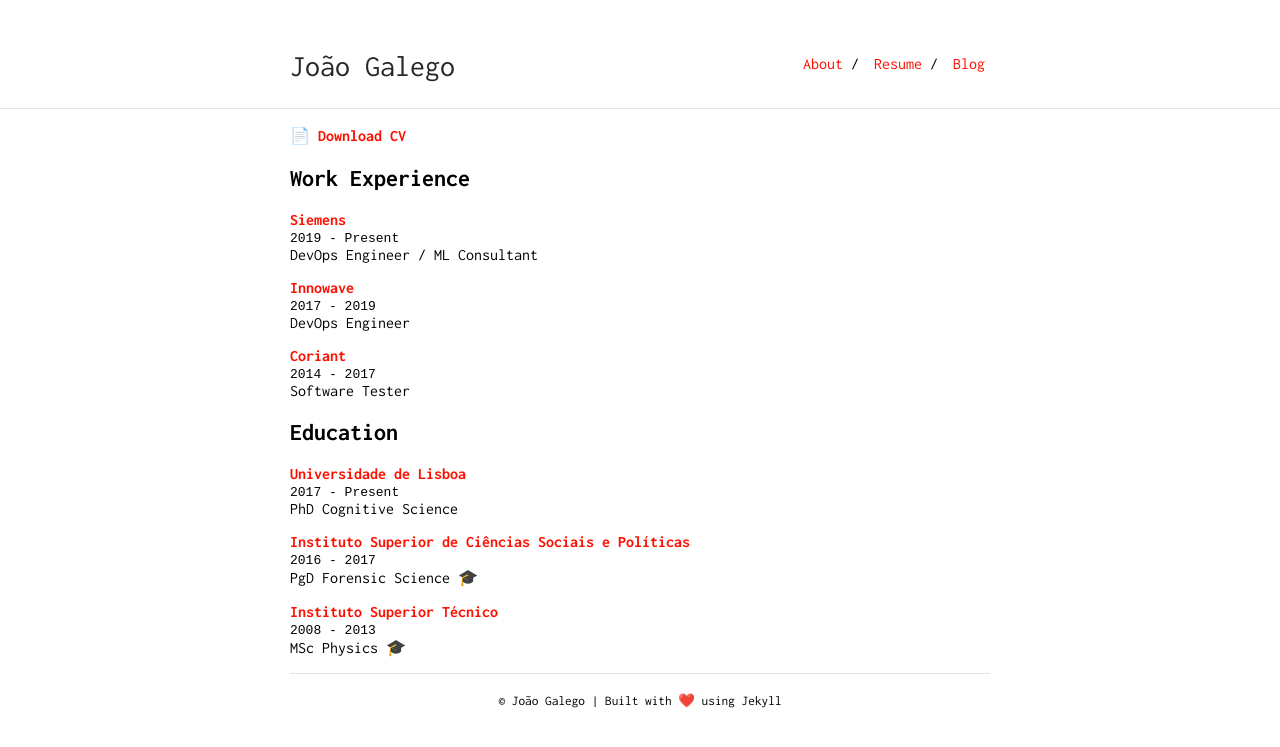
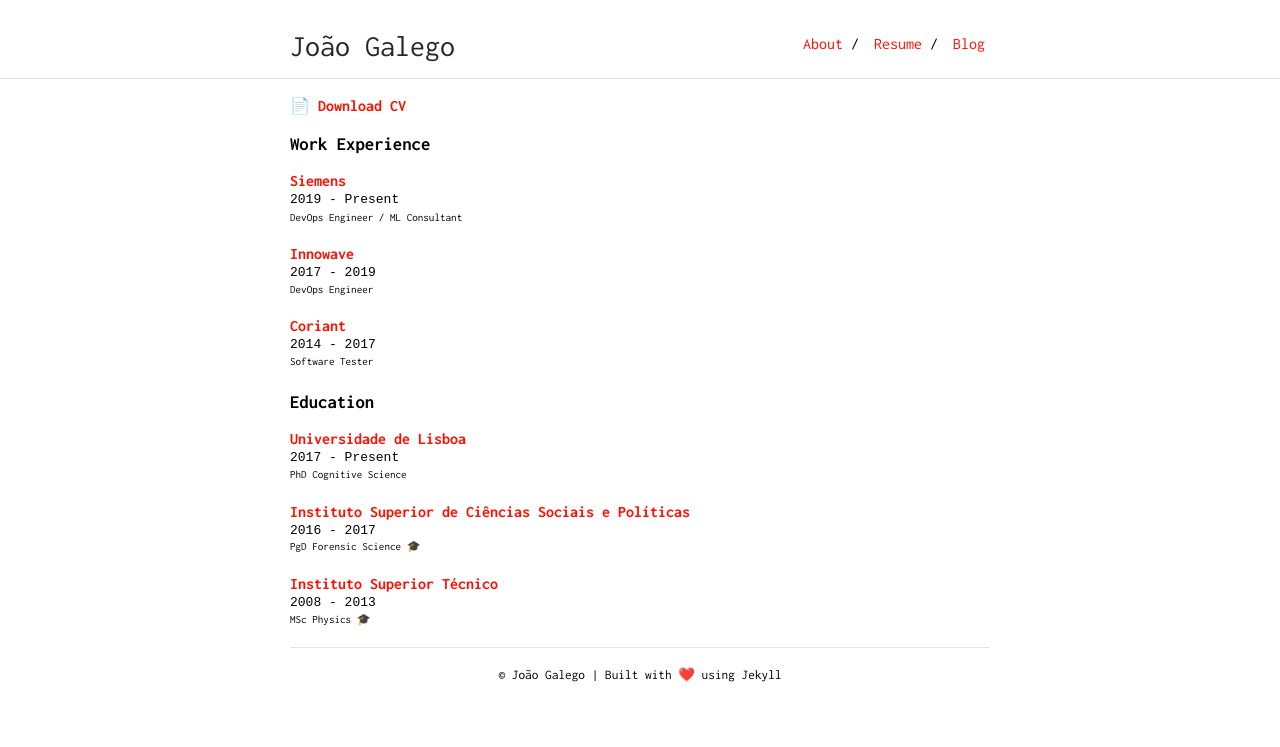
Before and after one commit to JGalego/JGalego.github.io, a Jekyll site: the page built from resume.md, in a window 1280 px wide. Shown: the top 747 px of the page. Built offline with Jekyll 4.4.1, drawn with Linux system fonts in a browser that asks for light colours.

Commit message:
Reordered home page; Fixed padding and margins

```diff
--- a/_sass/_style.scss
+++ b/_sass/_style.scss
@@ -38,7 +38,7 @@
     display: inline-block;
 }
 .navbar {
-    padding: 50px 0 50px 0;
+    padding: 30px 0 40px 0;
 }
 .navbar-ul {
     display: inline-block;
--- a/_sass/typography.scss
+++ b/_sass/typography.scss
@@ -40,8 +40,7 @@
         height: $image-size;
         width: $image-size;
         position: relative;
-        margin: -10px 0 0 15px;
-        float: right;
+        margin: 0 0 0 10px;
         border-radius: 50%;
         p & {
             padding: 0;
--- a/resume.md
+++ b/resume.md
@@ -3,22 +3,20 @@
 layout: default
 ---
 
-<!--img src="/assets/images/xkcd_diacritics.png" title="https://xkcd.com/1647/" width="200"/-->
+📄 [**Download CV**](/assets/documents/cv_en.pdf)
 
-📄 [**Download CV**](/cv_en.pdf)
-
-## Work Experience
+### Work Experience
 
 {% for job in site.data.jobs %}
 [**{{ job.where.name }}**]({{ job.where.link }}) <br>
 `{{ job.when }}` <br>
-{{ job.role }}
+<sub><sup>{{ job.role }}</sup></sub>
 {% endfor %}
 
-## Education
+### Education
 
 {% for degree in site.data.education %}
 [**{{ degree.where.name }}**]({{ degree.where.link }}) <br>
 `{{ degree.when }}` <br>
-{{ degree.name }} {% if degree.graduated %}🎓{% endif %}
+<sub><sup>{{ degree.name }} {% if degree.graduated %}🎓{% endif %}<sub><sup>
 {% endfor %}
```
Also changed, not shown: index.md (+8 -10 lines), assets/images/favicon.ico (deleted), favicon.ico, 2 other files.
